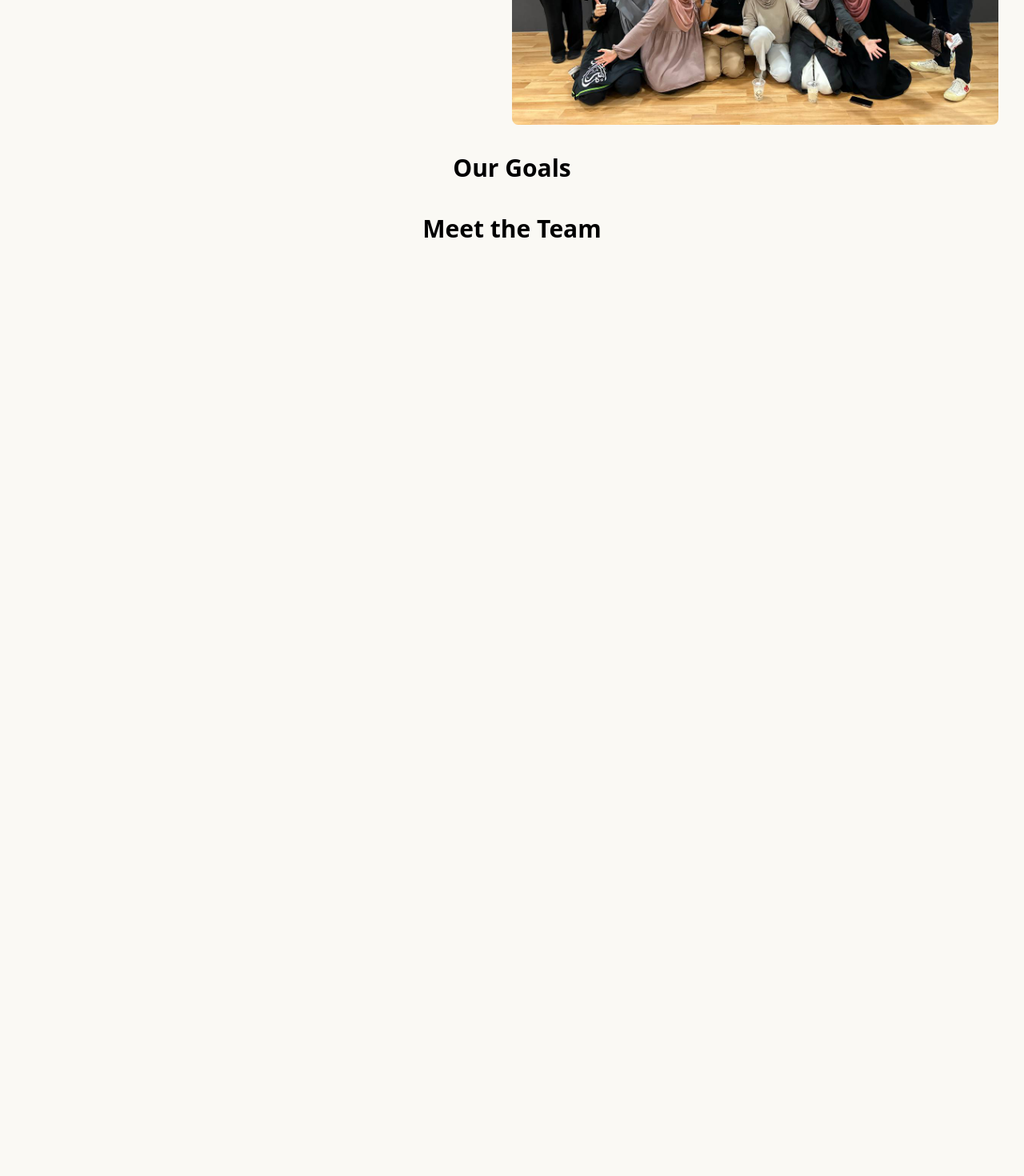
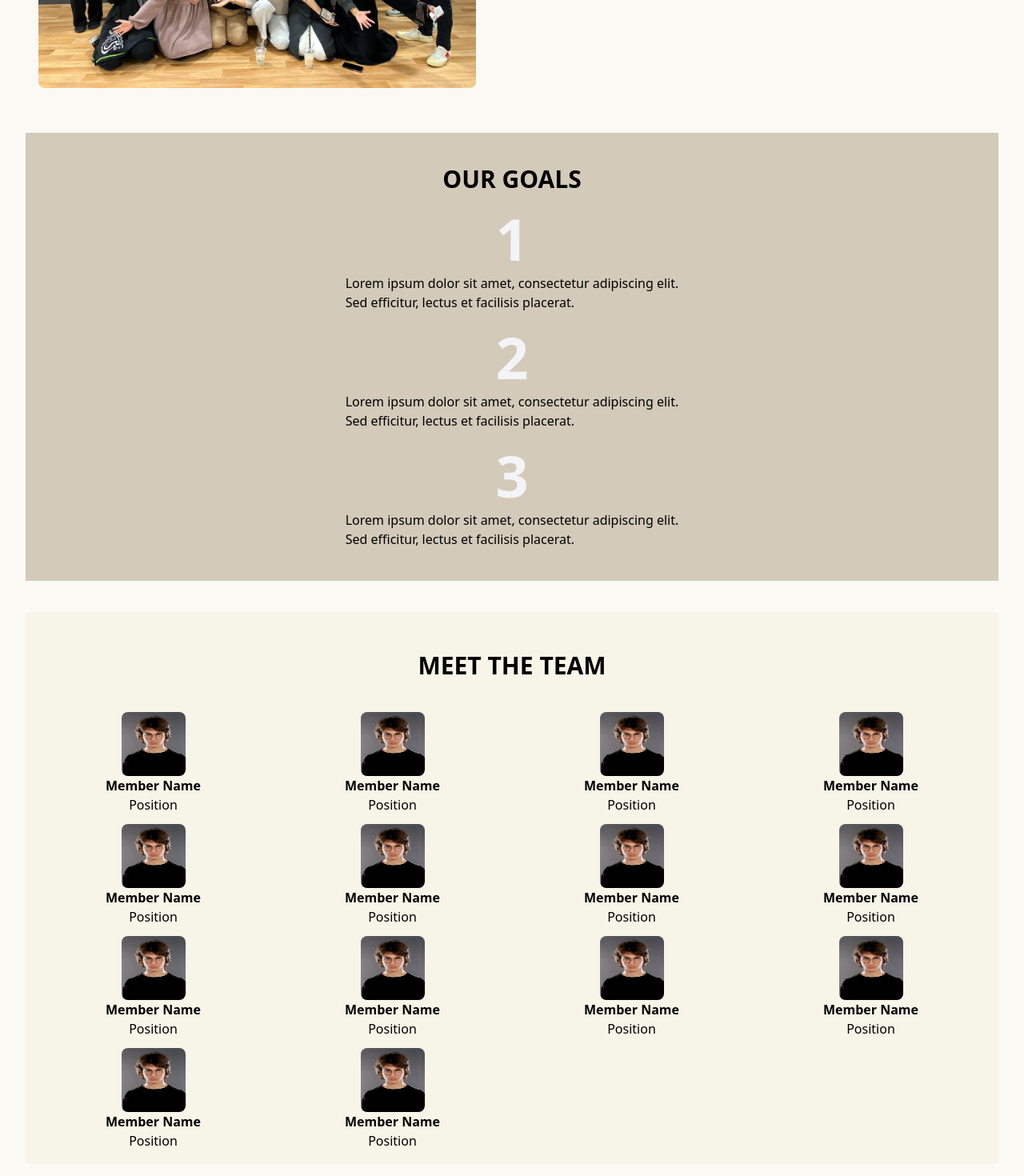
Before and after one commit to Sorarat/mcms-website, a React (Vite) app: page /about in a window 1280 px wide. Shown: the part 404-1874 px from the top of the page at 80% size. Before the commit the page ends 800 px from the top, so only its background shows below. Built offline with nearby package versions, Linux system fonts and the light colour scheme.

Commit message:
add material tailwind & meet the team section

```diff
--- a/package.json
+++ b/package.json
@@ -10,6 +10,7 @@
     "preview": "vite preview"
   },
   "dependencies": {
+    "@material-tailwind/react": "^2.1.10",
     "react": "^18.2.0",
     "react-dom": "^18.2.0",
     "react-icons": "^5.4.0",
--- a/src/About.jsx
+++ b/src/About.jsx
@@ -1,3 +1,4 @@
+import MemberAvatar from "./components/Avatar";
 import Navbar from "./components/Navbar";
 
 const About = () => {
@@ -5,26 +6,116 @@ const About = () => {
     <div>
       <Navbar />
       <div>
-        <div className="flex flex-col md:flex-row items-start">
-          <div>
+        <div className="flex flex-col mb-10 md:flex-row md:items-start">
+          <div className="flex-1">
             <h2 className="text-3xl font-semibold p-5">WHAT WE DO</h2>
-            <p className="text-left font-light">Malay Cultural and Muslim Society is a club which aims at cultivating a deep passion and appreciation for the Malay Culture & Islamic faith.
+            <p className="text-left font-light leading-2 md:leading-7">Malay Cultural and Muslim Society is a club which aims at cultivating a deep passion and appreciation for the Malay Culture & Islamic faith.
               The club not only initiates activities and workshops that promote seeking beneficial knowledge pertaining to the Malay culture and Islam, but also functions
               as a support system for all Muslim students in SIM.
             </p>
           </div>
          <img
-            className="h-auto max-w-full rounded-lg m-4 sm:max-h-[400px] sm:max-w-[90%] md:max-h-[600px] md:max-w-[60%] lg:max-h-[800px] lg:max-w-[50%] mx-auto md:ml-4"
+            className="h-auto max-w-full rounded-lg m-4 sm:max-h-[400px] sm:max-w-[90%] md:max-h-[600px] md:max-w-[55%] lg:max-h-[600px] lg:max-w-[45%] mx-auto md:m-4 md:order-first"
             src="src/images/img3.jpg"
             alt="image 3"
           />
         </div>
 
-        <div>
-          <h2 className="text-3xl font-semibold p-5"> Our Goals</h2>
+        <div className="bg-customBeige-70 w-full p-5 mb-10">
+          <h2 className="text-3xl font-semibold p-5"> OUR GOALS</h2>
+
+          <div className="flex flex-col items-center">
+            <h1 className="text-7xl font-bold text-gray-100 mb-2">1</h1>
+            <p className="text-left font-light mb-5">Lorem ipsum dolor sit amet, consectetur adipiscing elit. <br></br>Sed efficitur, lectus et facilisis placerat.</p>
+          </div>
+
+          <div className="flex flex-col items-center">
+            <h1 className="text-7xl font-bold text-gray-100 mb-2">2</h1>
+            <p className="text-left font-light mb-5">Lorem ipsum dolor sit amet, consectetur adipiscing elit. <br></br>Sed efficitur, lectus et facilisis placerat.</p>
+          </div>
+
+          <div className="flex flex-col items-center">
+            <h1 className="text-7xl font-bold text-gray-100 mb-2">3</h1>
+            <p className="text-left font-light mb-5">Lorem ipsum dolor sit amet, consectetur adipiscing elit. <br></br>Sed efficitur, lectus et facilisis placerat.</p>
+          </div>
         </div>
-        <div>
-          <h2 className="text-3xl font-semibold p-5"> Meet the Team</h2></div>
+
+        <div className="bg-lightYellow w-full p-4 ">
+          <h2 className="text-3xl font-semibold mb-10 mt-8"> MEET THE TEAM</h2>
+          <div className="grid grid-cols-2 gap-3 md:grid-cols-4">
+            <MemberAvatar
+                name="Member Name"
+                position="Position"
+                imageSrc="src/images/harry.jpg"
+              />
+            <MemberAvatar
+                name="Member Name"
+                position="Position"
+                imageSrc="src/images/harry.jpg"
+              />
+            <MemberAvatar
+                name="Member Name"
+                position="Position"
+                imageSrc="src/images/harry.jpg"
+              />
+            <MemberAvatar
+                name="Member Name"
+                position="Position"
+                imageSrc="src/images/harry.jpg"
+              />
+            <MemberAvatar
+                name="Member Name"
+                position="Position"
+                imageSrc="src/images/harry.jpg"
+              />
+            <MemberAvatar
+                name="Member Name"
+                position="Position"
+                imageSrc="src/images/harry.jpg"
+              />
+            <MemberAvatar
+                name="Member Name"
+                position="Position"
+                imageSrc="src/images/harry.jpg"
+              />
+              <MemberAvatar
+                name="Member Name"
+                position="Position"
+                imageSrc="src/images/harry.jpg"
+              />
+            <MemberAvatar
+                name="Member Name"
+                position="Position"
+                imageSrc="src/images/harry.jpg"
+              />
+            <MemberAvatar
+                name="Member Name"
+                position="Position"
+                imageSrc="src/images/harry.jpg"
+              />
+            <MemberAvatar
+                name="Member Name"
+                position="Position"
+                imageSrc="src/images/harry.jpg"
+              />
+            <MemberAvatar
+                name="Member Name"
+                position="Position"
+                imageSrc="src/images/harry.jpg"
+              />
+            <MemberAvatar
+                name="Member Name"
+                position="Position"
+                imageSrc="src/images/harry.jpg"
+              />
+            <MemberAvatar
+                name="Member Name"
+                position="Position"
+                imageSrc="src/images/harry.jpg"
+              />
+
+          </div>
+        </div>
       </div>
     </div>
   );
--- a/src/Events.jsx
+++ b/src/Events.jsx
@@ -4,7 +4,14 @@ const Events = () => {
   return (
     <div>
       <Navbar />
-      <div>Contact </div>
+      <div>
+      <MemberAvatar
+              name="Member Name"
+              position="Position"
+              imageSrc="https://docs.material-tailwind.com/img/face-2.jpg"
+            />
+         </div>
+
     </div>
   );
 };
--- /dev/null
+++ b/src/components/Avatar.jsx
@@ -0,0 +1,19 @@
+import React from 'react'
+import {Avatar, Typography} from "@material-tailwind/react";
+
+const MemberAvatar = ({ name, position, imageSrc}) => {
+  return (
+
+    <div className="flex flex-col items-center">
+      <Avatar src={imageSrc} alt="avatar" className="w-20 h-20"/>
+      <div>
+        <Typography variant="h6">{name}</Typography>
+        <Typography variant="small" color="gray" className="font-normal">
+          {position}
+        </Typography>
+      </div>
+    </div>
+  );
+}
+
+export default MemberAvatar
--- a/tailwind.config.js
+++ b/tailwind.config.js
@@ -10,10 +10,14 @@ export default {
         customBeige: {
           DEFAULT: '#C4B7A3', // Full color
           '70': 'rgba(196, 183, 163, 0.7)', // 70% opacity
-          '40': 'rgba(196, 183, 163, 0.4)', // 4% opacity
+          '40': 'rgba(196, 183, 163, 0.4)', // 40% opacity
         },
         backgroundColor:
         '#FAF9F4',
+        lightYellow: {
+          DEFAULT: '#F6F5E8',
+          '50': 'rgba(246, 245, 232, 0.5)', // 50% opacity
+        }
       }
     },
   },
```
Also changed, not shown: src/images/harry.jpg (added), 1 other file (tests, documents, lock files or other folders).
